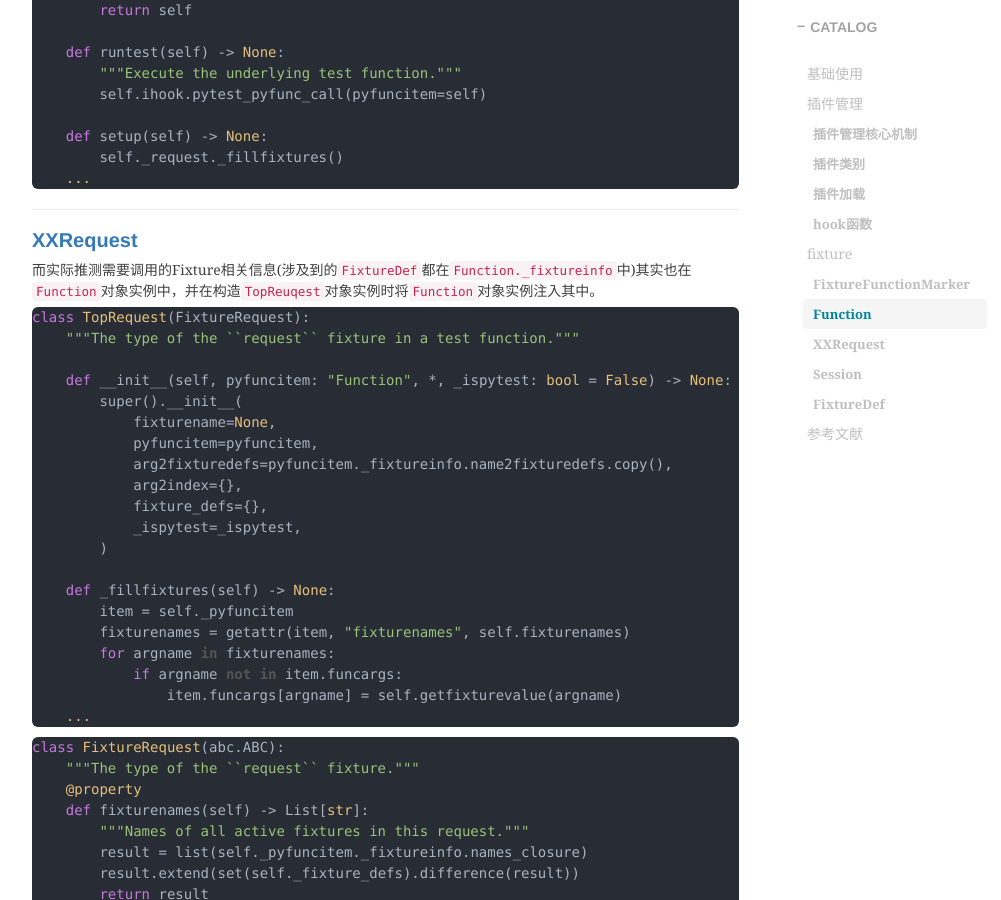
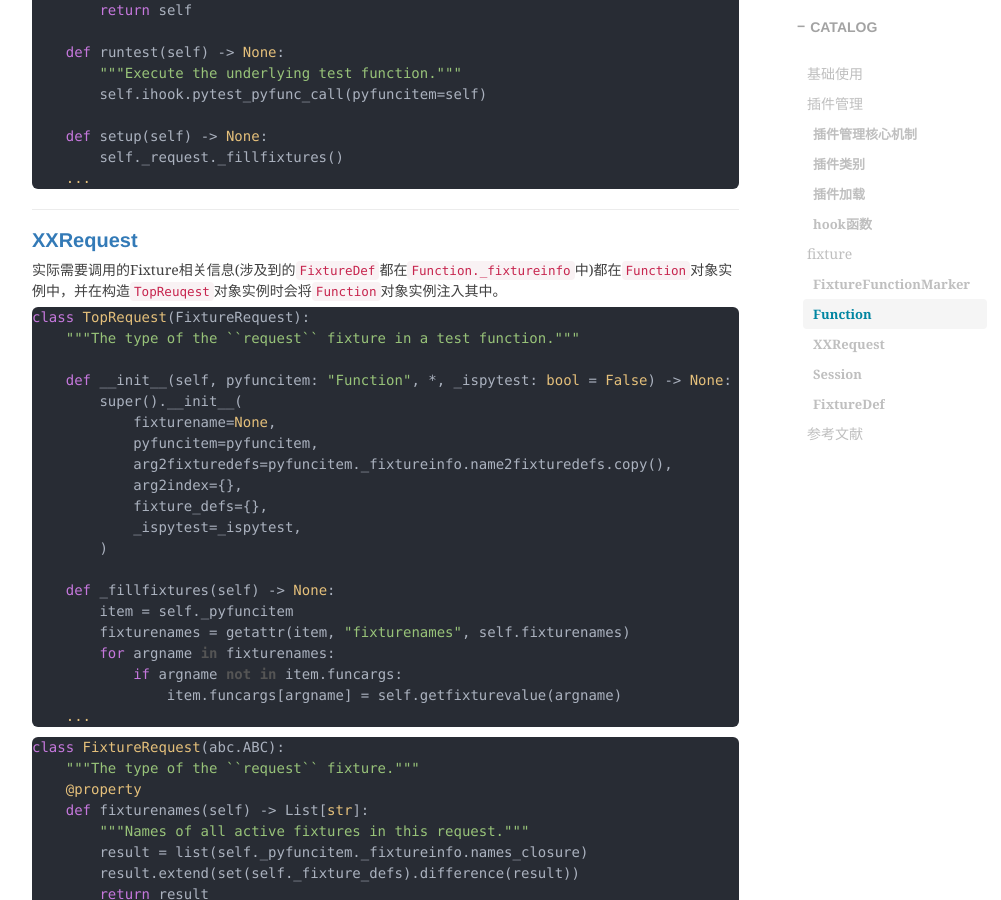
Before and after one commit to shihai1991/shihai1991.github.io, a Jekyll site: the page built from _posts/2023-07-17-pytest学习.md, in a window 1280 px wide and 900 px high, scrolled down 1681 px. Shown: the whole window, without its empty margins (233-1234 px from the left). Built offline with Jekyll 4.4.1, drawn with Linux system fonts in a browser that asks for light colours; nearby versions of some CDN libraries; comment, search, counter and statistics services are not loaded.

Commit message:
Update 2023-07-17-pytest学习.md

````diff
--- a/_posts/2023-07-17-pytest学习.md
+++ b/_posts/2023-07-17-pytest学习.md
@@ -63,7 +63,7 @@ class Function(PyobjMixin, nodes.Item):
 ```
 
 ## [XXRequest](https://github.com/pytest-dev/pytest/blob/37bb1861757685acca09455d63aa148a65317989/src/_pytest/fixtures.py#L664)
-而实际推测需要调用的Fixture相关信息(涉及到的`FixtureDef`都在`Function._fixtureinfo`中)其实也在`Function`对象实例中，并在构造`TopReuqest`对象实例时将`Function`对象实例注入其中。
+实际需要调用的Fixture相关信息(涉及到的`FixtureDef`都在`Function._fixtureinfo`中)都在`Function`对象实例中，并在构造`TopReuqest`对象实例时会将`Function`对象实例注入其中。
 ```python
 class TopRequest(FixtureRequest):
     """The type of the ``request`` fixture in a test function."""
````
